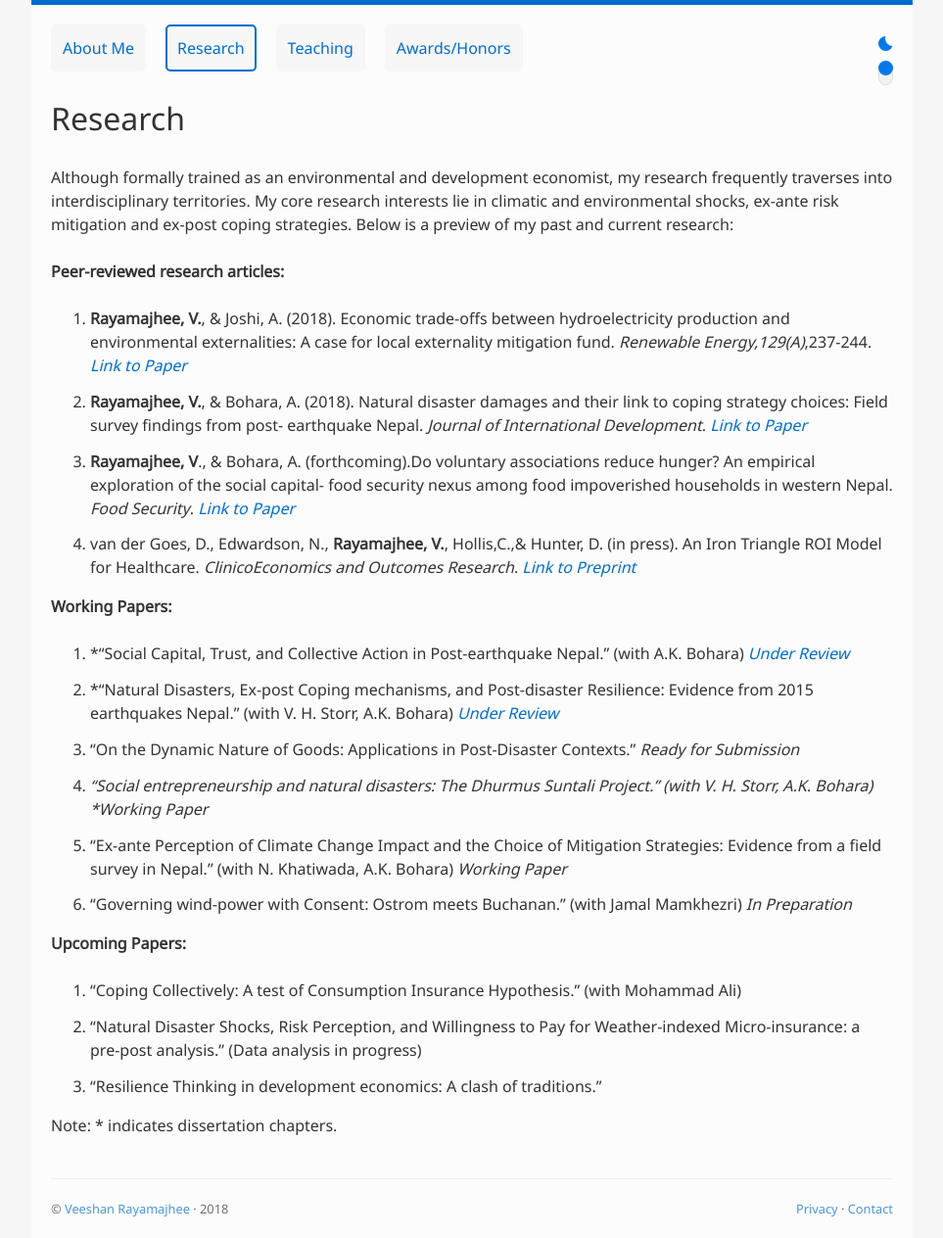
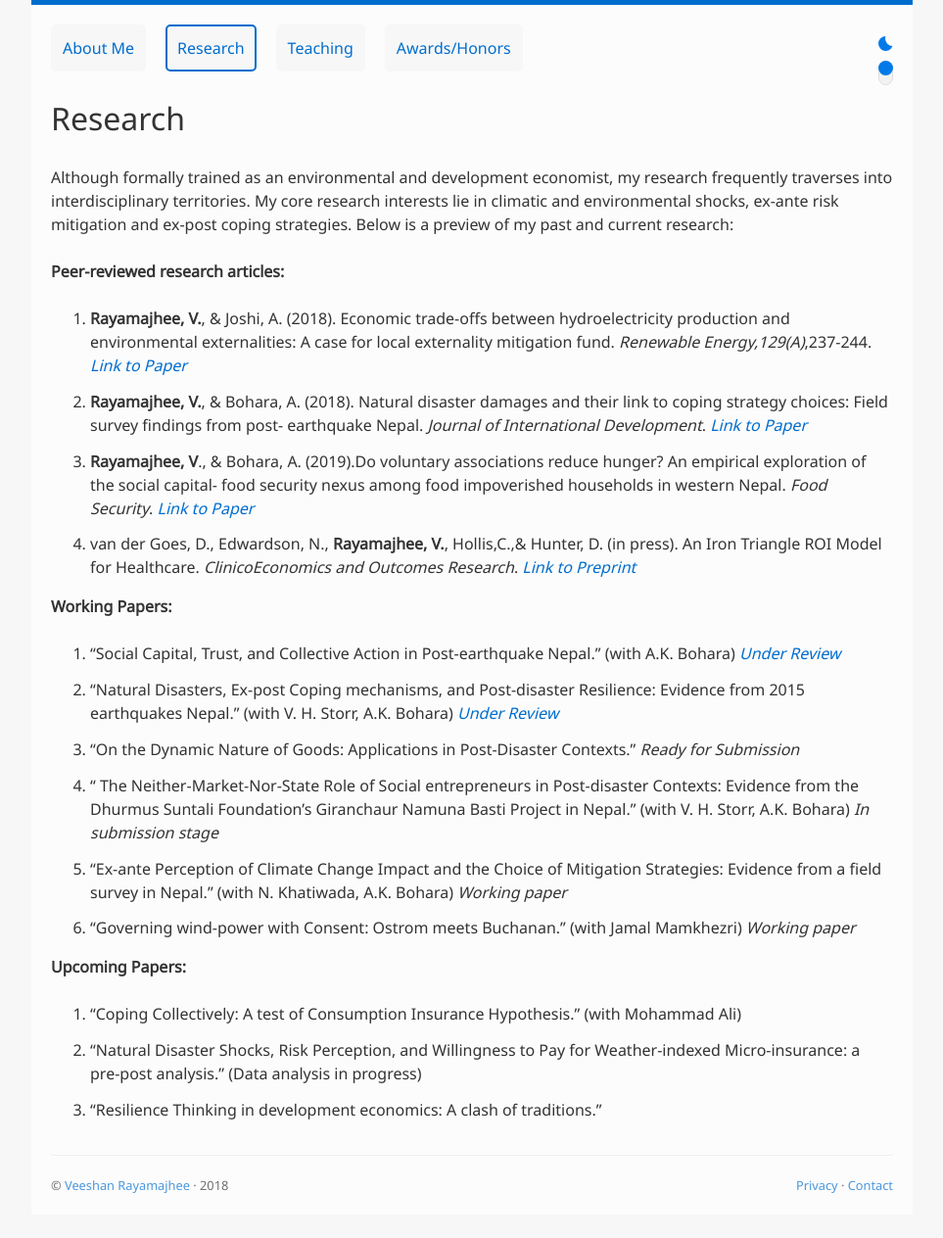
Before and after one commit to veeshanr/veeshanr.github.io, a Jekyll site: the page built from pages/research.md, in a window 1280 px wide. Shown: the whole page at 98% size, without its empty margins (158-1121 px from the left). Built offline with Jekyll 4.4.1, drawn with Linux system fonts in a browser that asks for light colours; after the commit the page ends 1240 px from its top, so only the background shows below that.

Commit message:
Update research.md

```diff
--- a/pages/research.md
+++ b/pages/research.md
@@ -14,17 +14,17 @@ Although formally trained as an environmental and development economist, my rese
 
 1. **Rayamajhee, V.**, & Joshi, A. (2018). Economic trade-offs between hydroelectricity production and environmental externalities: A case for local externality mitigation fund. *Renewable Energy,129(A)*,237-244. [*Link to Paper*] [1]
 2. **Rayamajhee, V.**, & Bohara, A. (2018). Natural disaster damages and their link to coping strategy choices: Field survey findings from post- earthquake Nepal. *Journal of International Development*. [*Link to Paper*] [4]
-3. **Rayamajhee, V**., & Bohara, A. (forthcoming).Do voluntary associations reduce hunger? An empirical exploration of the social  capital- food security nexus among food impoverished households in western Nepal. *Food Security*. [*Link to Paper*][2]
+3. **Rayamajhee, V**., & Bohara, A. (2019).Do voluntary associations reduce hunger? An empirical exploration of the social  capital- food security nexus among food impoverished households in western Nepal. *Food Security*. [*Link to Paper*][2]
 4. van der Goes, D., Edwardson, N., **Rayamajhee, V.**, Hollis,C.,& Hunter, D. (in press). An Iron Triangle ROI Model for Healthcare. *ClinicoEconomics and Outcomes Research*. [*Link to Preprint*][3]
 
 **Working Papers:**
 
-1. *“Social Capital, Trust, and Collective Action in Post-earthquake Nepal.” (with A.K. Bohara) [*Under Review*][5]
-2. *“Natural Disasters, Ex-post Coping mechanisms, and Post-disaster Resilience: Evidence from 2015 earthquakes Nepal.” (with V. H. Storr, A.K. Bohara) [*Under Review*][6]
+1. “Social Capital, Trust, and Collective Action in Post-earthquake Nepal.” (with A.K. Bohara) [*Under Review*][5]
+2. “Natural Disasters, Ex-post Coping mechanisms, and Post-disaster Resilience: Evidence from 2015 earthquakes Nepal.” (with V. H. Storr, A.K. Bohara) [*Under Review*][6]
 3. “On the Dynamic Nature of Goods: Applications in Post-Disaster Contexts.” *Ready for Submission*
-4. *“Social entrepreneurship and natural disasters: The Dhurmus Suntali Project.” (with V. H. Storr, A.K. Bohara) *Working Paper*
-5. “Ex-ante Perception of Climate Change Impact and the Choice of Mitigation Strategies: Evidence from a field survey in Nepal.” (with N. Khatiwada, A.K. Bohara) *Working Paper*
-6. “Governing wind-power with Consent: Ostrom meets Buchanan.” (with Jamal Mamkhezri) *In Preparation*
+4. “ The Neither-Market-Nor-State Role of Social entrepreneurs in Post-disaster Contexts: Evidence from the Dhurmus Suntali Foundation’s Giranchaur Namuna Basti Project in Nepal.” (with V. H. Storr, A.K. Bohara) *In submission stage*
+5. “Ex-ante Perception of Climate Change Impact and the Choice of Mitigation Strategies: Evidence from a field survey in Nepal.” (with N. Khatiwada, A.K. Bohara) *Working paper*
+6. “Governing wind-power with Consent: Ostrom meets Buchanan.” (with Jamal Mamkhezri) *Working paper*
 
 **Upcoming Papers:**
 1. “Coping Collectively: A test of Consumption Insurance Hypothesis." (with Mohammad Ali)
@@ -32,7 +32,6 @@ Although formally trained as an environmental and development economist, my rese
 3. “Resilience Thinking in development economics: A clash of traditions.”
 
 
-Note: * indicates dissertation chapters.
 
 [1]: https://doi.org/10.1016/j.renene.2018.06.009
 [2]: https://doi.org/10.1007/s12571-019-00907-0
```
